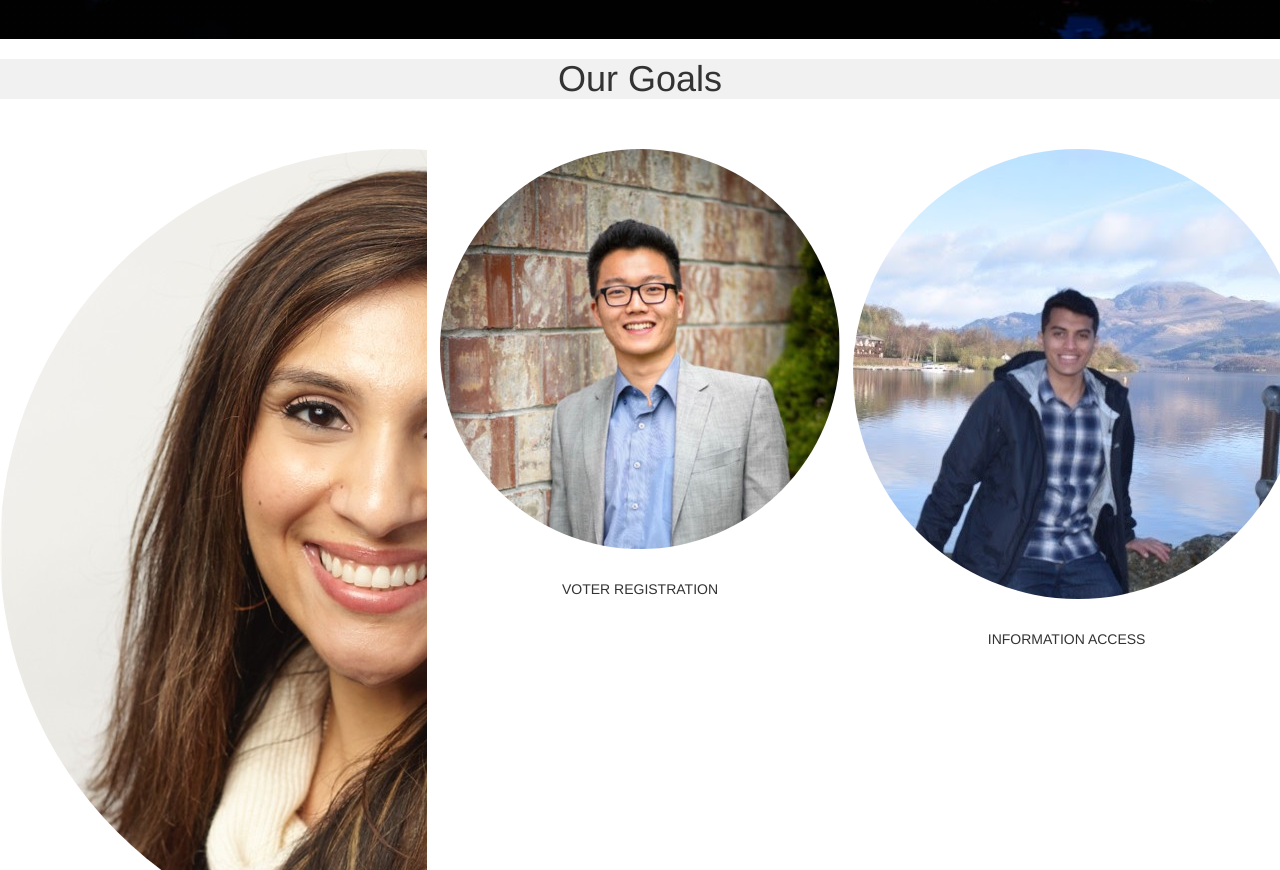
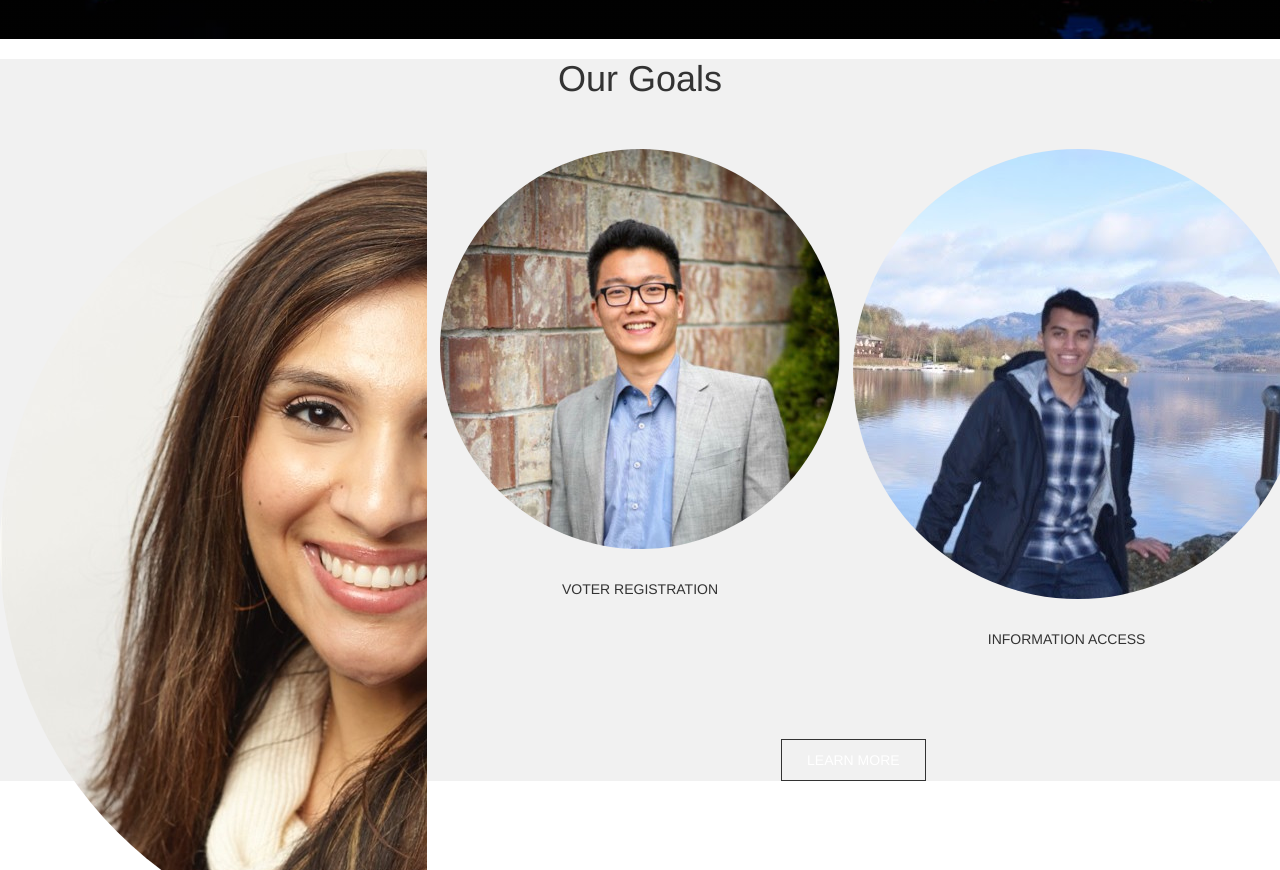
Before and after one commit to The-Informed-Voter-Project/website.github.io, a Jekyll site: the page built from index.html, in a window 1280 px wide. Shown: the part 861-1731 px from the top of the page. Built offline with Jekyll 4.4.1, drawn with Linux system fonts in a browser that asks for light colours.

Commit message:
Update index.html

```diff
--- a/index.html
+++ b/index.html
@@ -42,6 +42,9 @@
                     <div class="g-name">Information access</div>
                 </div>
             </div>
+            <div class="goal-button">
+               <a href="/issue">Learn More</a>
+            </div>
        </div>
        </div>
 </body>
```
